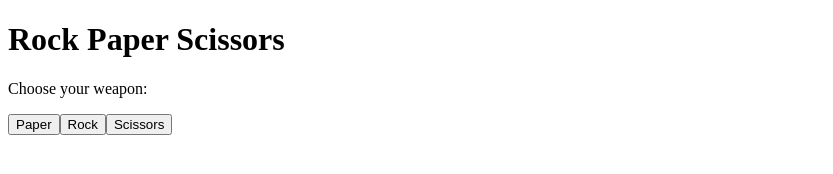
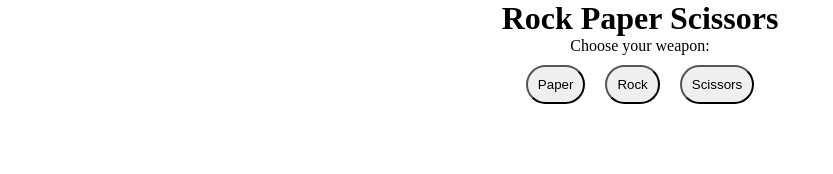
Before and after one commit to Loneastro95/RockPaperScissors, a plain HTML site: page index.html in a window 1280 px wide. Shown: the whole page, without its empty margins (0-833 px from the left). Drawn offline with Linux system fonts and the light colour scheme.

Commit message:
All done with game need to refine css

```diff
--- a/index.html
+++ b/index.html
@@ -4,11 +4,15 @@
     <meta charset="UTF-8">
     <meta name="viewport" content="width=device-width, initial-scale=1.0">
     <title>Rock Paper Scissors</title>
+    <link rel="stylesheet" href="./styles.css">
 </head>
 <body>
-  <div class="container">
+  <div class="containerMain">
     <h1>Rock Paper Scissors</h1>
-    <p>Choose your weapon:</p>
+      <p>Choose your weapon:</p>
+    <div class="container">
+
+    </div>
   </div>
   <script src="./script.js"></script>
 </body>
--- a/script.js
+++ b/script.js
@@ -6,10 +6,11 @@ const paper =  document.createElement("button");
 const rock =  document.createElement("button");
 const scissors =  document.createElement("button");
 const result = document.createElement("div")
+const score = document.createElement("div")
 paper.textContent = "Paper";
 rock.textContent = "Rock";
 scissors.textContent = "Scissors";
-container.append(paper, rock, scissors, result)
+container.append(paper, rock, scissors, result, score)
 
 function getComputerChoice() {
   let randomizeChoice = gameChoice[Math.floor(Math.random() * 3)];
@@ -33,7 +34,7 @@ function playRound(humanChoice) {
     result.textContent ="You lose!";
     computerScore += 1;
   }
-  console.log(`Human Score: ${humanScore}, Computer Score: ${computerScore}`);
+ score.textContent =`Human Score: ${humanScore}, Computer Score: ${computerScore}`;
 }
 
 rock.addEventListener('click', () => playRound('rock'));
--- /dev/null
+++ b/styles.css
@@ -0,0 +1,18 @@
+*{
+    box-sizing: border-box;
+    padding: 0;
+    margin: 0;
+}
+
+.containerMain{
+    display: flex;
+    flex-direction: column;
+    align-items: center;
+    justify-content: center;
+}
+
+button{
+    padding: 10px;
+    margin: 10px;
+    border-radius: 20px;
+}
```
